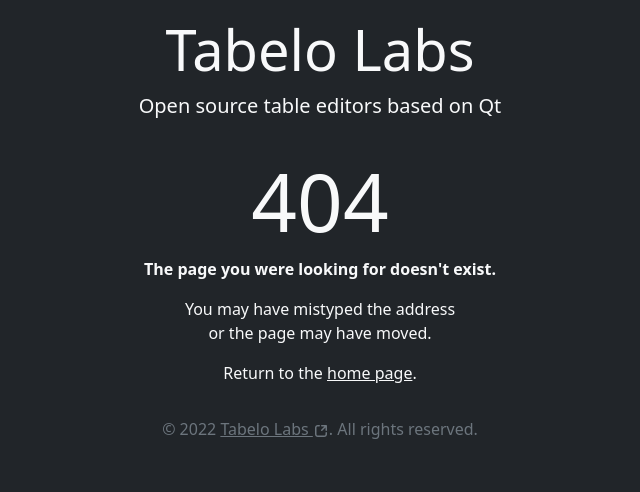
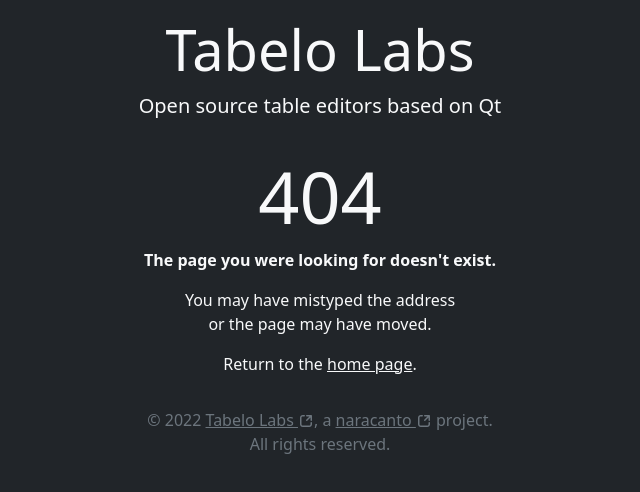
Before and after one commit to beletalabs/beletalabs.github.io, a plain HTML site: page docs/404.html in a window 1280 px wide. Shown: the whole page, without its empty margins (320-960 px from the left). Drawn offline with nearby package versions, Linux system fonts and the light colour scheme.

Commit message:
Update copyright notice

```diff
--- a/docs/404.html
+++ b/docs/404.html
@@ -18,14 +18,16 @@
         <p class="lead">Open source table editors <span class="d-inline-block">based on Qt</span></p>
       </header>
       <main class="text-center">
-        <h2 class="display-1 pt-3">404</h2>
+        <h2 class="display-2 pt-3">404</h2>
         <p><strong>The page you were looking for doesn't exist.</strong></p>
         <p>You may have mistyped the address <span class="d-inline-block">or the page may have moved.</span></p>
         <p>Return to the <a href="https://tabelolabs.github.io" class="text-reset">home page</a>.</p>
       </main>
       <footer class="text-center text-muted">
-        <p class="pt-3">&copy; 2022 <a href="https://github.com/tabelolabs" class="text-reset" target="_blank">Tabelo Labs
-          <svg class="bi" width="16" height="16" role="img" fill="currentColor" aria-label="External link"><use xlink:href="#externalLink"/></svg></a>.
+        <p class="fw-light pt-3">&copy; 2022 <a href="https://github.com/tabelolabs" class="text-reset" target="_blank">Tabelo Labs
+          <svg class="bi" width="16" height="16" role="img" fill="currentColor" aria-label="External link"><use xlink:href="#externalLink"/></svg></a>,
+          <span class="d-inline-block">a <a href="https://naracanto.github.io" class="text-reset" target="_blank">naracanto
+          <svg class="bi" width="16" height="16" role="img" fill="currentColor" aria-label="External link"><use xlink:href="#externalLink"/></svg></a> project.</span>
           <span class="d-inline-block">All rights reserved.</span></p>
       </footer>
     </div>
```
Also changed, not shown: docs/index.html (+4 -2 lines).
